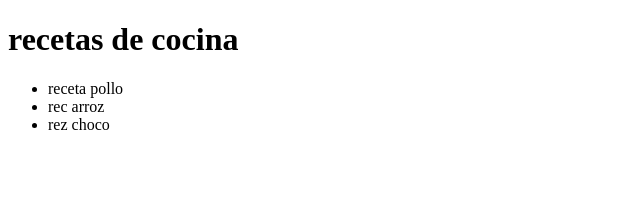
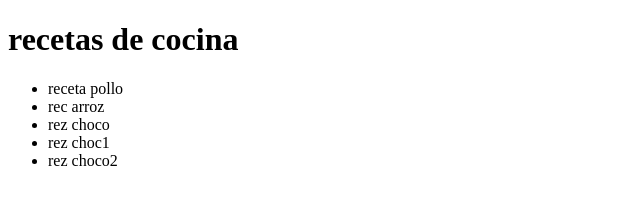
Before and after one commit to alvaro-fullstack/repositorio_html, a plain HTML site: page index.html in a window 1280 px wide. Shown: the whole page, without its empty margins (0-640 px from the left). Drawn offline with Linux system fonts and the light colour scheme.

Commit message:
nuevas recetas añadidas

```diff
--- a/index.html
+++ b/index.html
@@ -12,6 +12,8 @@
             <li>receta pollo</li>
             <li>rec arroz</li>
             <li>rez choco</li>
+            <li>rez choc1</li>
+            <li>rez choco2</li>
         </ul>
     </nav>
 </body>
```
